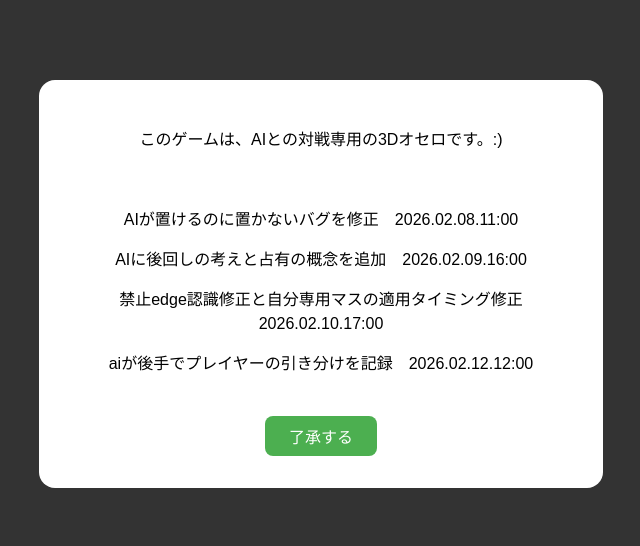
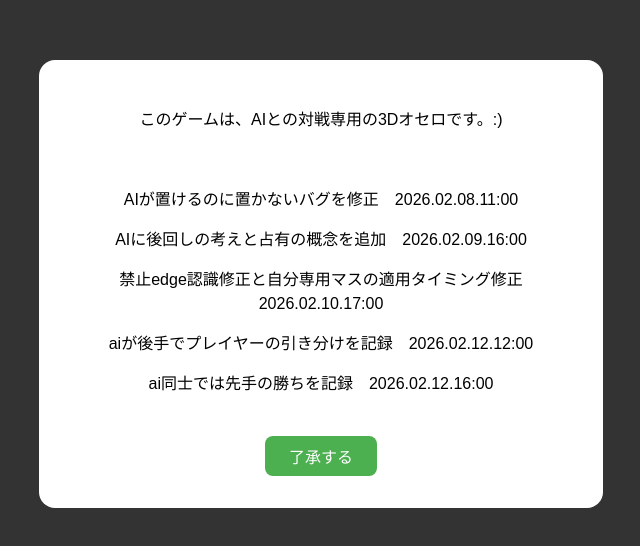
Before and after one commit to loklokloklo/3d-othello-aiver2, a plain HTML site: page index.html in a window 1280 px wide. Shown: the part 116-662 px from the top of the page, without its empty margins (319-959 px from the left). Drawn offline with nearby package versions, Linux system fonts and the light colour scheme.

Commit message:
Update index.html

```diff
--- a/index.html
+++ b/index.html
@@ -167,6 +167,8 @@ align-items: center;
 
 <p>aiが後手でプレイヤーの引き分けを記録　2026.02.12.12:00</p>
 
+    <p>ai同士では先手の勝ちを記録　2026.02.12.16:00</p>
+
     <button id="consentButton" style="margin-top: 1.5rem; padding: 0.5rem 1.5rem; font-size: 1rem; border: none; background-color: #4caf50; color: white; border-radius: 0.5rem; cursor: pointer;">
       了承する
     </button>
```
